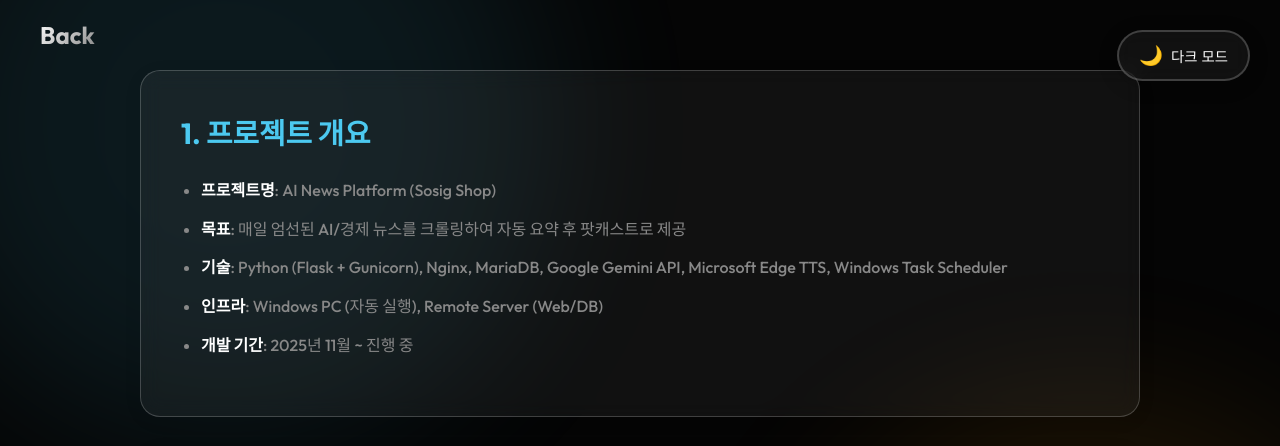
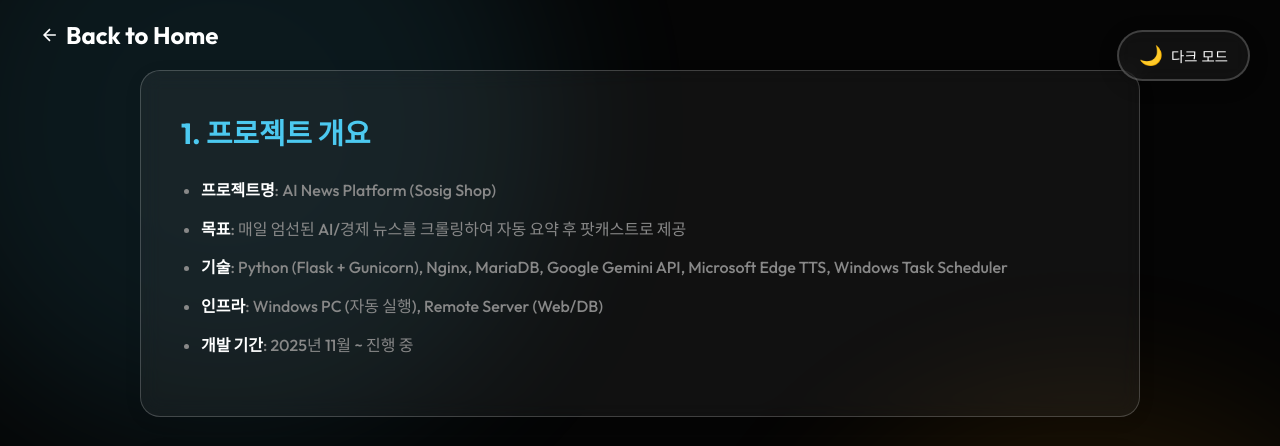
Before and after one commit to rainsosig-source/flask, a Flask app: page /about in a window 1280 px wide. Shown: the top 446 px of the page. Run offline with Flask 3, Linux system fonts and the light colour scheme; parts of the project's set-up code (start-up, migrations or seed data) failed here and were passed over.

Commit message:
Unify Back to Home link across all pages
- Consistent SVG arrow + Back to Home text on every page
- about: replaced logo-style back link with home-link
- vuln (all sub-pages): added top-nav with home-link, removed nav 홈
- route: updated back-btn text to match

Co-Authored-By: Claude Opus 4.6 <noreply@anthropic.com>

```diff
--- a/static/css/about.css
+++ b/static/css/about.css
@@ -142,17 +142,28 @@
             }
         }
 
-        .logo {
-            font-size: 2.5rem;
-            font-weight: 700;
-            margin-bottom: 20px;
-            background: linear-gradient(135deg, var(--text-main), var(--text-muted));
-            -webkit-background-clip: text;
-            -webkit-text-fill-color: transparent;
-            animation: slideDown 0.8s ease;
+        .home-link {
+            display: flex;
+            align-items: center;
+            gap: 6px;
+            color: var(--text-muted);
+            text-decoration: none;
+            font-size: 0.85rem;
+            font-weight: 400;
+            transition: color 0.2s;
         }
+        .home-link:hover { color: var(--accent-cyan); }
 
-        @keyframes slideDown {
+
+
+
+
+
+
+
+
+
+
             from {
                 opacity: 0;
                 transform: translateY(-20px);
@@ -164,7 +175,7 @@
             }
         }
 
-        .logo span {
+        .home-link span {
             color: var(--accent-cyan);
         }
 
@@ -284,7 +295,7 @@
                 padding: 10px 16px;
             }
 
-            .logo {
+            .home-link {
                 font-size: 2rem;
             }
 
@@ -315,7 +326,7 @@
             z-index: 100;
         }
 
-        .logo {
+        .home-link {
             font-size: 1.5rem;
             font-weight: 700;
             color: var(--text-main);
--- a/templates/about.html
+++ b/templates/about.html
@@ -30,7 +30,7 @@
     <div class="glow glow-2"></div>
 
     <header>
-        <a href="/" class="logo">Back</a>
+        <a href="/" class="home-link"><svg width="20" height="20" viewBox="0 0 24 24" fill="none" stroke="currentColor" stroke-width="2"><path d="M19 12H5M12 19l-7-7 7-7" /></svg>Back to Home</a>
     </header>
 
     <main>
--- a/templates/route.html
+++ b/templates/route.html
@@ -605,7 +605,7 @@
     <div id="globe-container"></div>
     <div class="sidebar">
         <div class="sidebar-header">
-            <a href="/" class="back-btn">← 돌아가기</a>
+            <a href="/" class="back-btn"><svg width="18" height="18" viewBox="0 0 24 24" fill="none" stroke="currentColor" stroke-width="2"><path d="M19 12H5M12 19l-7-7 7-7" /></svg>Back to Home</a>
             <h1>🌐 Network Route Tracer</h1>
             <p class="subtitle">목적지까지의 네트워크 경로를 3D로 시각화</p>
         </div>
--- a/templates/vuln.html
+++ b/templates/vuln.html
@@ -371,10 +371,14 @@
                 align-items: center;
             }
         }
+        .top-nav { max-width: 1400px; margin: 0 auto; padding: 15px 20px 0; }
+        .home-link { display: inline-flex; align-items: center; gap: 6px; color: #888; text-decoration: none; font-size: 0.85rem; transition: color 0.2s; }
+        .home-link:hover { color: #00d4ff; }
     </style>
 </head>
 
 <body>
+    <div class="top-nav"><a href="/" class="home-link"><svg width="18" height="18" viewBox="0 0 24 24" fill="none" stroke="currentColor" stroke-width="2"><path d="M19 12H5M12 19l-7-7 7-7" /></svg>Back to Home</a></div>
     <header>
         <h1>🛡️ CVE 취약점 모니터링</h1>
         <p>프로그램별 보안 취약점 현황</p>
@@ -382,7 +386,6 @@
 
     <div class="container">
         <nav>
-            <a href="https://sosig.shop">🏠 홈</a>
             <a href="/vuln" class="active">📊 대시보드</a>
             <a href="/vuln/list">📋 전체 목록</a>
             <a href="/vuln/search">🔍 검색</a>
--- a/templates/vuln_client.html
+++ b/templates/vuln_client.html
@@ -292,10 +292,14 @@
                 transform: rotate(90deg);
             }
         }
+        .top-nav { max-width: 1400px; margin: 0 auto; padding: 15px 20px 0; }
+        .home-link { display: inline-flex; align-items: center; gap: 6px; color: #888; text-decoration: none; font-size: 0.85rem; transition: color 0.2s; }
+        .home-link:hover { color: #00d4ff; }
     </style>
 </head>
 
 <body>
+    <div class="top-nav"><a href="/" class="home-link"><svg width="18" height="18" viewBox="0 0 24 24" fill="none" stroke="currentColor" stroke-width="2"><path d="M19 12H5M12 19l-7-7 7-7" /></svg>Back to Home</a></div>
     <header>
         <h1>🛡️ CVE 취약점 모니터링</h1>
         <p>리눅스 취약점 점검 클라이언트</p>
--- a/templates/vuln_detail.html
+++ b/templates/vuln_detail.html
@@ -504,17 +504,20 @@
             color: #00d4ff;
             text-decoration: none;
         }
+        .top-nav { max-width: 1400px; margin: 0 auto; padding: 15px 20px 0; }
+        .home-link { display: inline-flex; align-items: center; gap: 6px; color: #888; text-decoration: none; font-size: 0.85rem; transition: color 0.2s; }
+        .home-link:hover { color: #00d4ff; }
     </style>
 </head>
 
 <body>
+    <div class="top-nav"><a href="/" class="home-link"><svg width="18" height="18" viewBox="0 0 24 24" fill="none" stroke="currentColor" stroke-width="2"><path d="M19 12H5M12 19l-7-7 7-7" /></svg>Back to Home</a></div>
     <header>
         <h1>🔍 {{ cve.cve_id if cve else 'CVE 상세 정보' }}</h1>
     </header>
 
     <div class="container">
         <nav>
-            <a href="https://sosig.shop">🏠 홈</a>
             <a href="/vuln">📊 대시보드</a>
             <a href="/vuln/list">📋 전체 목록</a>
             <a href="/vuln/search">🔍 검색</a>
--- a/templates/vuln_list.html
+++ b/templates/vuln_list.html
@@ -523,10 +523,14 @@
                 width: 100%;
             }
         }
+        .top-nav { max-width: 1400px; margin: 0 auto; padding: 15px 20px 0; }
+        .home-link { display: inline-flex; align-items: center; gap: 6px; color: #888; text-decoration: none; font-size: 0.85rem; transition: color 0.2s; }
+        .home-link:hover { color: #00d4ff; }
     </style>
 </head>
 
 <body>
+    <div class="top-nav"><a href="/" class="home-link"><svg width="18" height="18" viewBox="0 0 24 24" fill="none" stroke="currentColor" stroke-width="2"><path d="M19 12H5M12 19l-7-7 7-7" /></svg>Back to Home</a></div>
     <header>
         <h1>📋 CVE 취약점 목록</h1>
     </header>
--- a/templates/vuln_search.html
+++ b/templates/vuln_search.html
@@ -251,17 +251,20 @@
             color: #00d4ff;
             text-decoration: none;
         }
+        .top-nav { max-width: 1400px; margin: 0 auto; padding: 15px 20px 0; }
+        .home-link { display: inline-flex; align-items: center; gap: 6px; color: #888; text-decoration: none; font-size: 0.85rem; transition: color 0.2s; }
+        .home-link:hover { color: #00d4ff; }
     </style>
 </head>
 
 <body>
+    <div class="top-nav"><a href="/" class="home-link"><svg width="18" height="18" viewBox="0 0 24 24" fill="none" stroke="currentColor" stroke-width="2"><path d="M19 12H5M12 19l-7-7 7-7" /></svg>Back to Home</a></div>
     <header>
         <h1>🔍 CVE 검색</h1>
     </header>
 
     <div class="container">
         <nav>
-            <a href="https://sosig.shop">🏠 홈</a>
             <a href="/vuln">📊 대시보드</a>
             <a href="/vuln/list">📋 전체 목록</a>
             <a href="/vuln/search" class="active">🔍 검색</a>
```
